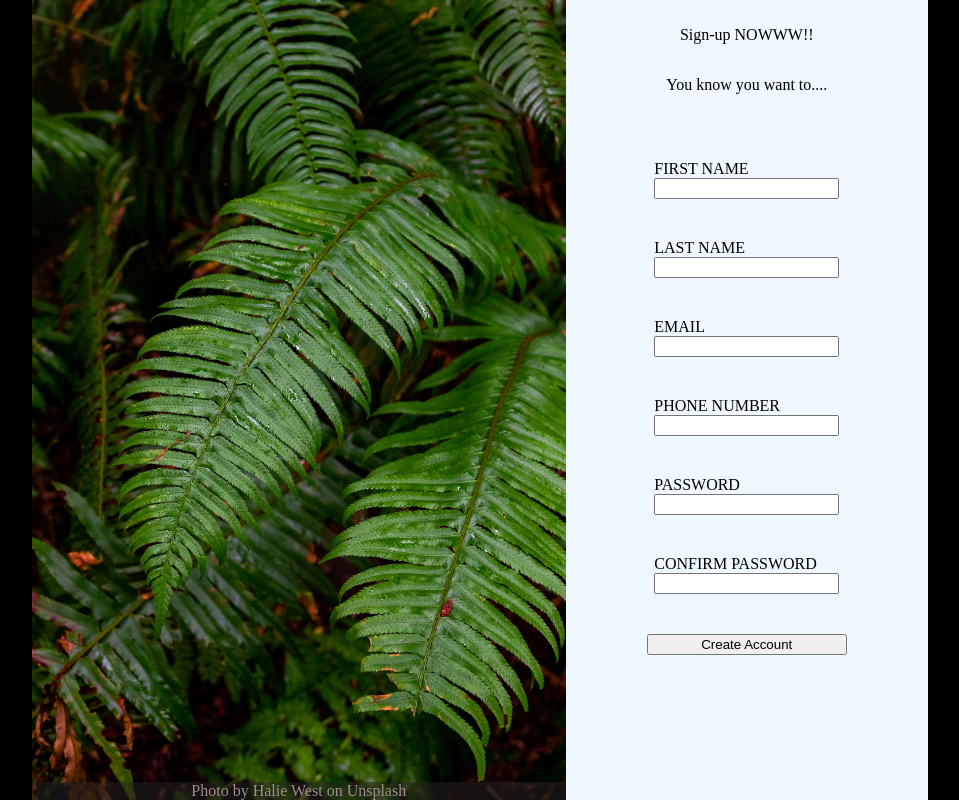
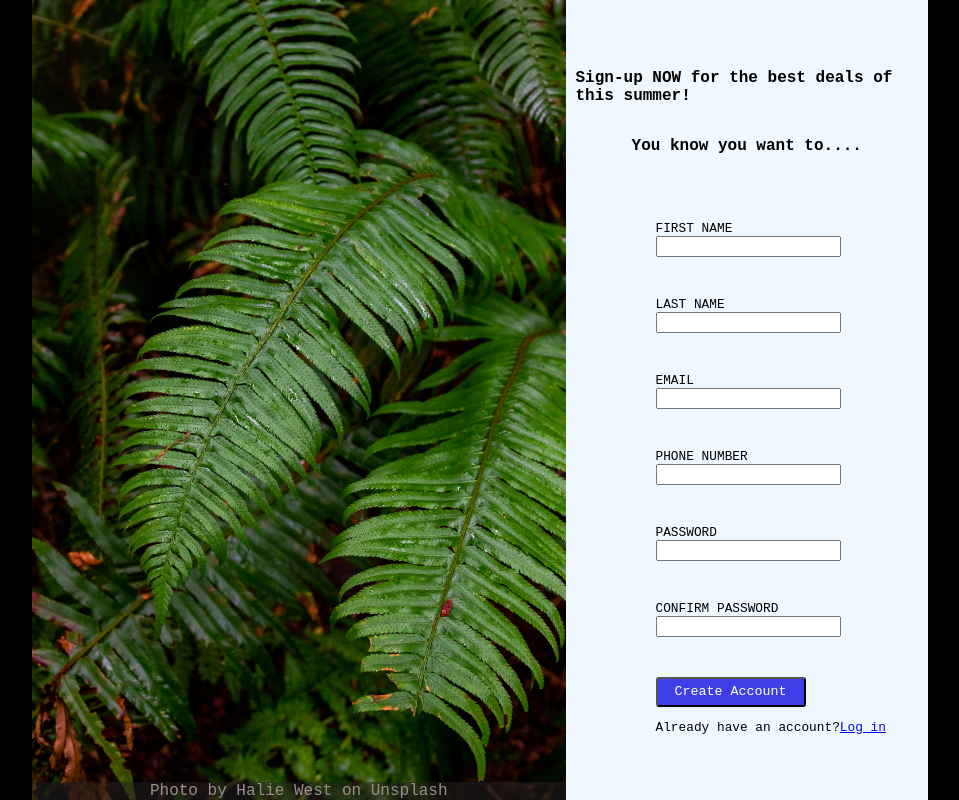
Before and after one commit to PDK34/Sign-up_form, a plain HTML site: page index.html in a window 1280 px wide. Shown: the whole page, without its empty margins (160-1119 px from the left). Drawn offline with Linux system fonts and the light colour scheme.

Commit message:
Add create account and login elements

```diff
--- a/index.html
+++ b/index.html
@@ -12,7 +12,7 @@
         <footer class="footer">Photo by Halie West on Unsplash</footer>
     </div>
     <div class="right-side">
-        <p>Sign-up NOWWW!!</p>
+        <p>Sign-up NOW for the best deals of this summer!</p>
         <p>You know you want to....</p>
         <form action="#" method="post">
             <div>
@@ -39,8 +39,13 @@
                 <label for="confirm-password">CONFIRM PASSWORD</label>
                 <input type="password" name="confirm-password" id="confirm-password">
             </div>
-            <div class="button">
-                 <button type="submit">Create Account</button>
+            <div class="account-info">
+                <div class="button">
+                     <button type="submit">Create Account</button>
+                </div>
+                <div class="log-in">
+                    <p>Already have an account?<a href="#">Log in</a></p>
+                </div>
             </div>
            </form>
     </div>
--- a/styles.css
+++ b/styles.css
@@ -5,6 +5,8 @@ body{
     display: flex;
     margin: 0 15%;
     background-color: black;
+    font-family:  monospace , serif;
+
 }
 
 .side-image{
@@ -34,15 +36,20 @@ body{
     display: flex;
     flex-direction: column;
     align-items: center;
+    justify-content: center;
 }
 
+.right-side > p{
+    font-weight: bold;
+}
 .right-side form{
     display: flex;
     gap:40px;
     flex-wrap: wrap;
-    justify-content: center;
-
+    justify-content: start;
     margin-top: 50px;
+    margin-left: 80px;
+    font-size: 0.8em;
 }
 
 .right-side form div{
@@ -50,6 +57,11 @@ body{
     flex-direction: column;
 }
 
-form .button{
-    width: 200px;
+form .button button{
+    width: 150px;
+    height: 30px;
+    border-radius: 3px;
+    background-color: rgb(63, 63, 233);
+    color: white;
+    font-family: monospace,sans-serif;
 }
```
